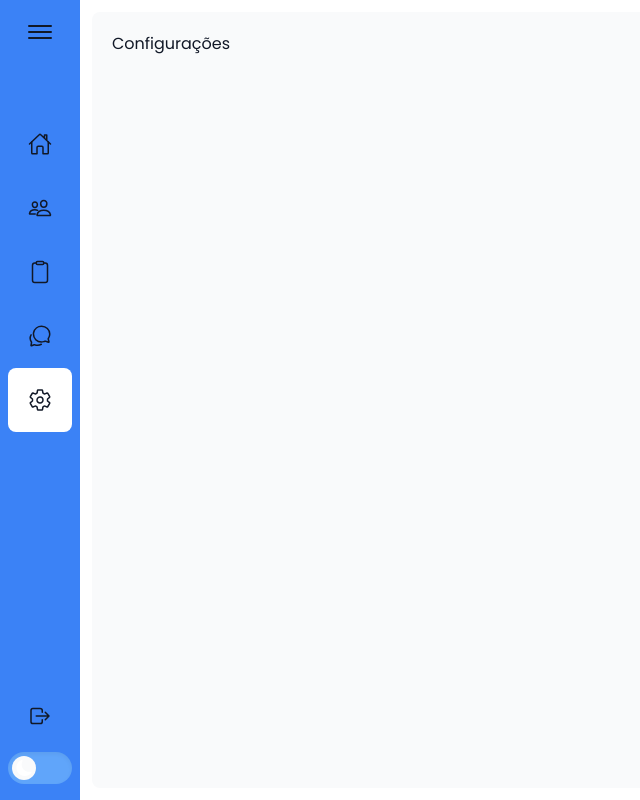
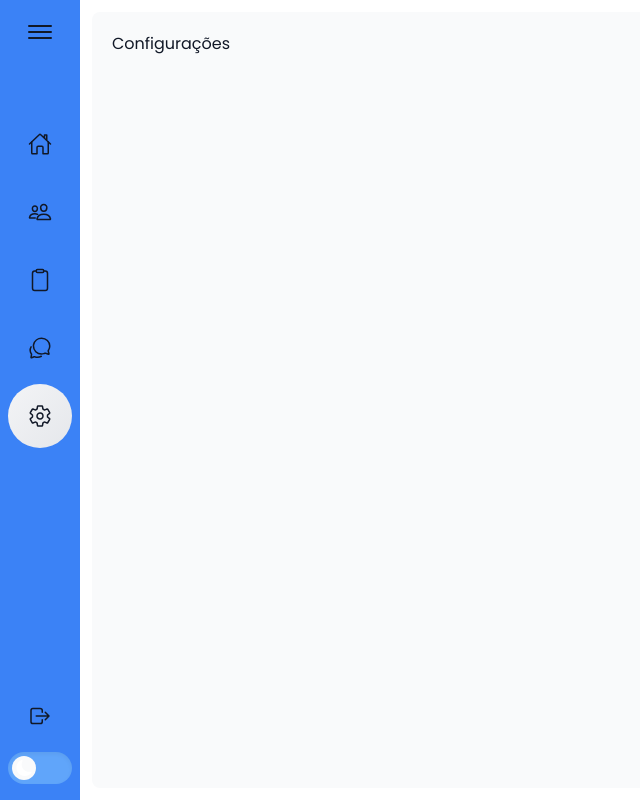
Before and after one commit to joselucas77/projeto-escolar, a Next.js app: page /settings in a window 1280 px wide. Shown: the whole page, without its empty margins (0-640 px from the left). Built offline with nearby package versions, Linux system fonts and the light colour scheme.

Commit message:
update colors navbar

```diff
--- a/app/(public)/page.tsx
+++ b/app/(public)/page.tsx
@@ -11,7 +11,7 @@ export default function Home() {
           : "w-[calc(100%-80px)] left-20"
       }`}
     >
-      <div className="bg-gray-50 relative w-full h-full rounded-lg p-5 grid grid-cols-2 gap-x-3 text-gray-900 dark:text-white dark:bg-gray-800">
+      <div className="bg-gray-100 relative w-full h-full rounded-lg p-5 grid grid-cols-2 gap-x-3 text-gray-900 dark:text-white dark:bg-gray-800">
         Home
       </div>
     </div>
--- a/app/components/navbar/index.tsx
+++ b/app/components/navbar/index.tsx
@@ -65,7 +65,7 @@ function Navbar() {
           <LinksNav />
         </main>
         <footer className="absolute w-full bottom-4">
-          <li className="relative hover:bg-gray-50 dark:hover:bg-gray-800 rounded-lg mb-1">
+          <li className="relative hover:bg-gradient-to-bl hover:from-gray-100 hover:to-gray-200 dark:hover:bg-gradient-to-bl dark:hover:from-gray-900 dark:hover:to-gray-800 rounded-full mb-1">
             <SignOutLink />
           </li>
           <li
--- a/app/components/navbar/main/linksNav.tsx
+++ b/app/components/navbar/main/linksNav.tsx
@@ -44,9 +44,9 @@ function LinksNav() {
       {navItems.map((link, index) => (
         <li
           key={index}
-          className={`relative hover:bg-gray-50 dark:hover:bg-gray-800 rounded-lg ${
+          className={`relative hover:bg-gradient-to-bl hover:from-gray-100 hover:to-gray-200 dark:hover:bg-gradient-to-bl dark:hover:from-gray-900 dark:hover:to-gray-800 rounded-full mb-1 ${
             pathName === link.path
-              ? "bg-white duration-500 dark:bg-gray-900 mb-1"
+              ? "bg-gradient-to-br from-gray-100 to-gray-200 duration-500 dark:bg-gradient-to-br dark:from-gray-900 dark:to-gray-800"
               : ""
           }`}
         >
```
